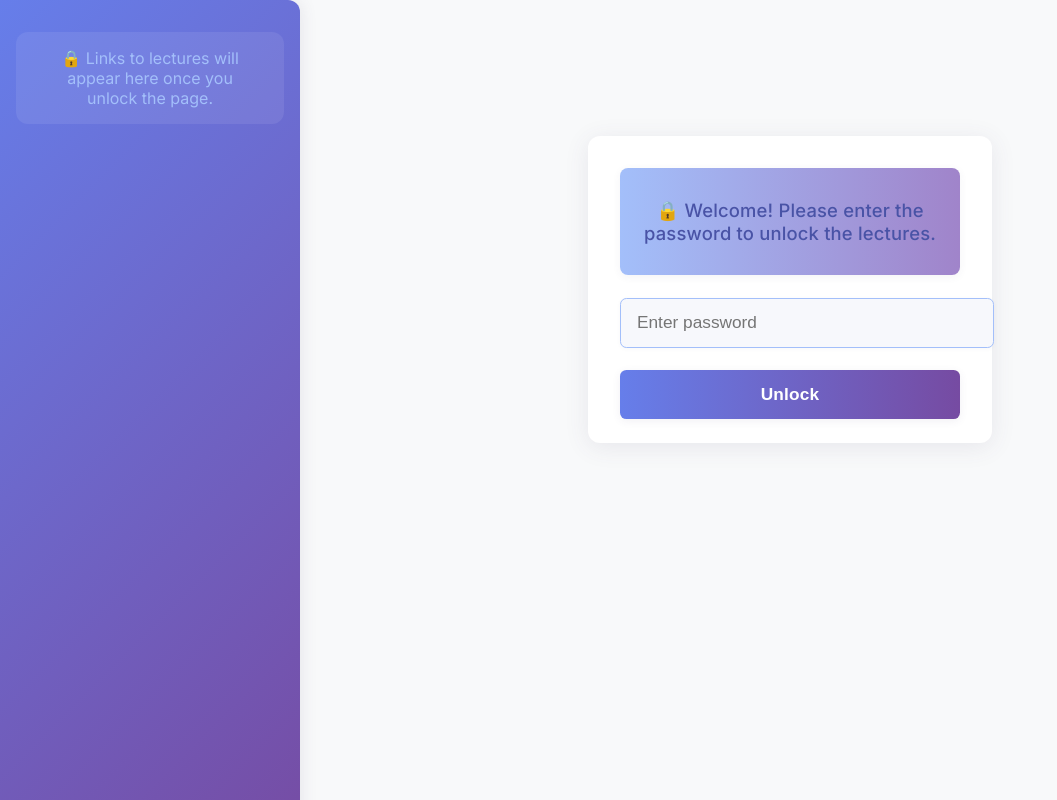
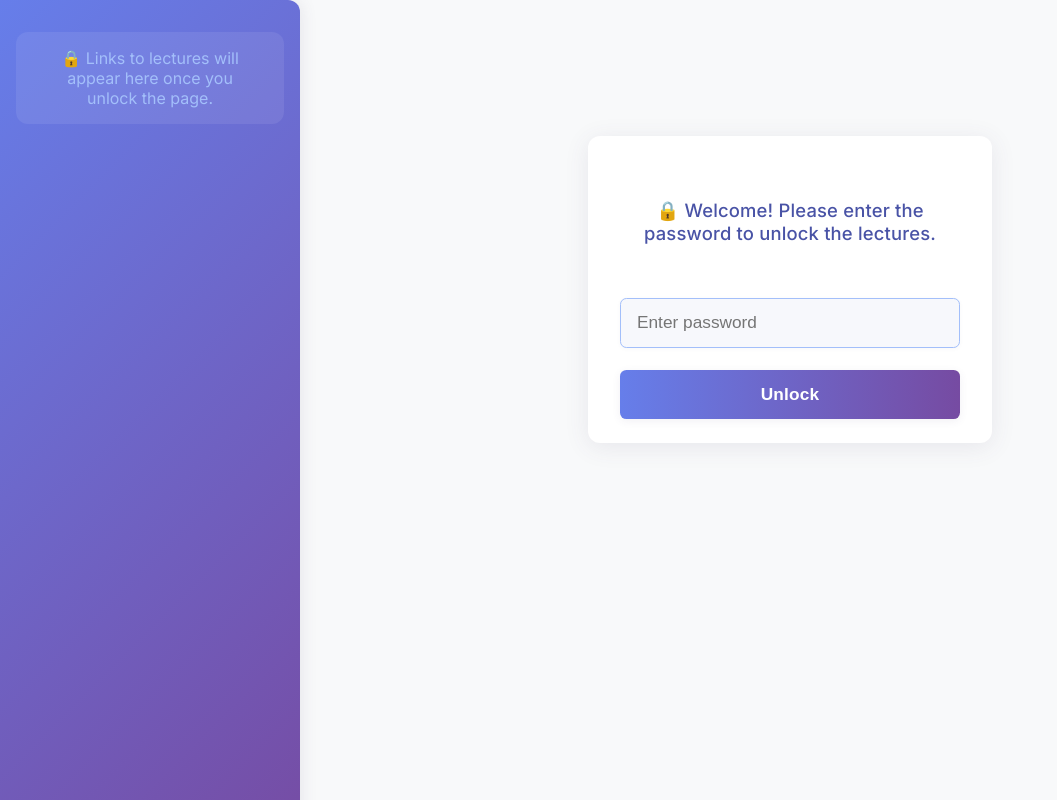
Before and after one commit to yeus/localportal, a website: page index.html in a window 1280 px wide. Shown: the whole page, without its empty margins (0-1057 px from the left). Drawn offline with Linux system fonts and the light colour scheme.

Commit message:
updated style :)

```diff
--- a/style.css
+++ b/style.css
@@ -81,8 +81,6 @@ body {
   box-shadow: 0 2px 8px rgba(76, 70, 109, 0.07);
   letter-spacing: 0.01em;
   text-align: center;
-  border-left: 4px solid var(--primary-light);
-  border-right: 4px solid var(--secondary-light);
 }
 
 #sidebar .sidebar-note {
@@ -178,15 +176,8 @@ body {
   font-size: 1.15rem;
   font-weight: 500;
   color: var(--primary-dark);
-  background: linear-gradient(
-    90deg,
-    var(--primary-light) 0%,
-    var(--secondary-light) 100%
-  );
   padding: 0.8rem 1rem;
-  border-radius: 0.5rem;
   margin-bottom: 0.2rem;
-  box-shadow: 0 2px 8px rgba(76, 70, 109, 0.06);
   letter-spacing: 0.01em;
 }
 
@@ -201,6 +192,15 @@ body {
   transition: border var(--transition), box-shadow var(--transition);
   box-shadow: 0 1px 4px rgba(76, 70, 109, 0.04);
 }
+
+#pw-prompt input[type="password"],
+#pw-prompt button {
+  width: 100%;
+  box-sizing: border-box;
+  display: block;
+}
+
+
 #pw-prompt input[type="password"]:focus {
   border-color: var(--primary);
   outline: none;
@@ -232,7 +232,6 @@ body {
 
 /* Lecture wrapper/content */
 #lecture-wrapper {
-  display: none;
   padding: 0;
   margin: 0 auto;
   width: 100%;
```
